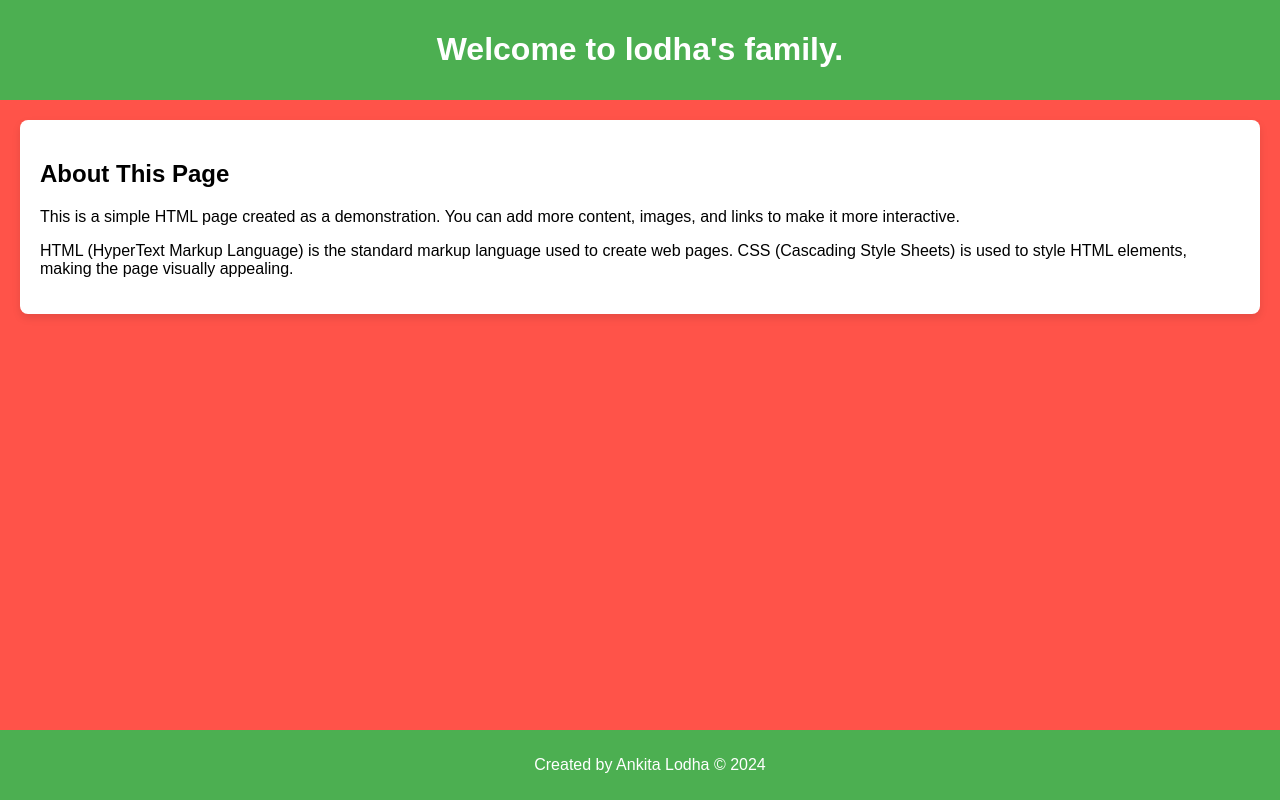
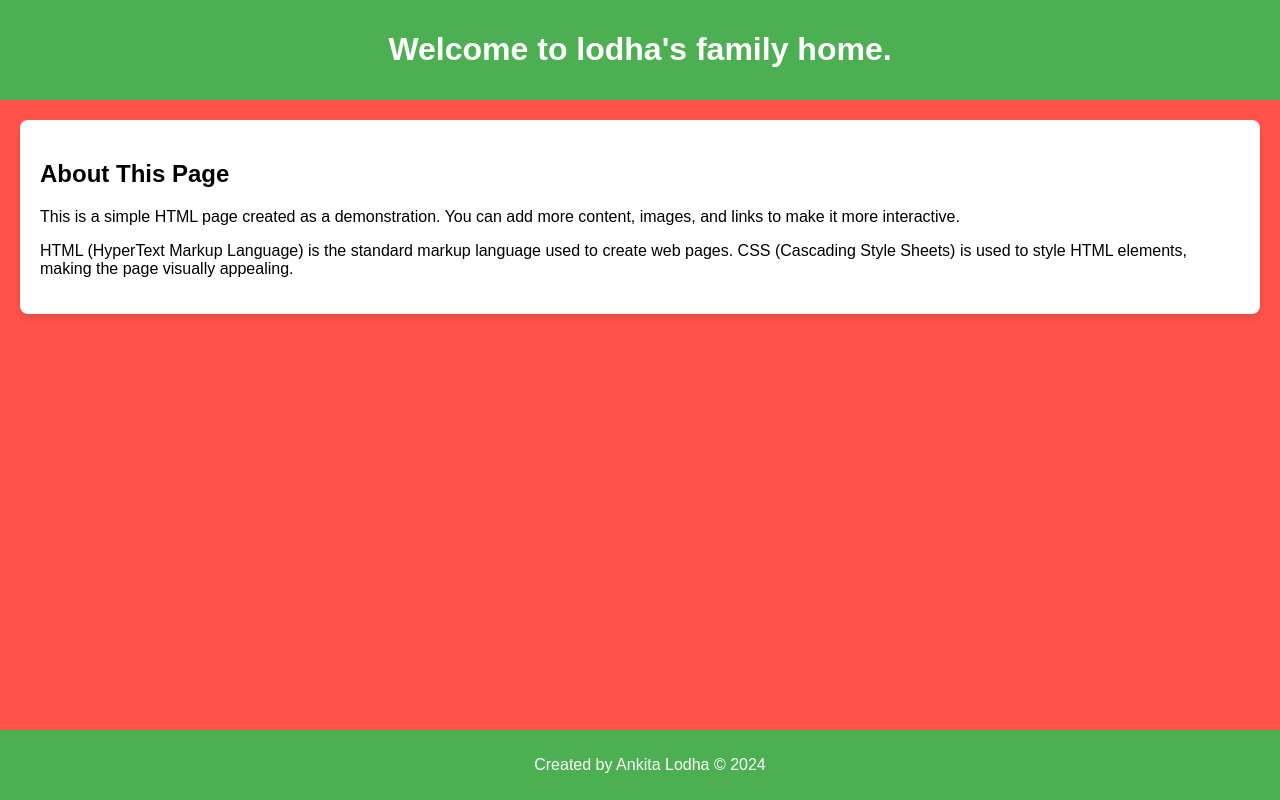
Before and after one commit to ankitalodha05/docker-jenkins-repo, a plain HTML site: page index.html in a window 1280 px wide. Drawn offline with Linux system fonts and the light colour scheme.

Commit message:
Update index.html

```diff
--- a/index.html
+++ b/index.html
@@ -39,7 +39,7 @@
 <body>
 
 <header>
-    <h1>Welcome to lodha's family. </h1>
+    <h1>Welcome to lodha's family home. </h1>
 </header>
 
 <main>
```
